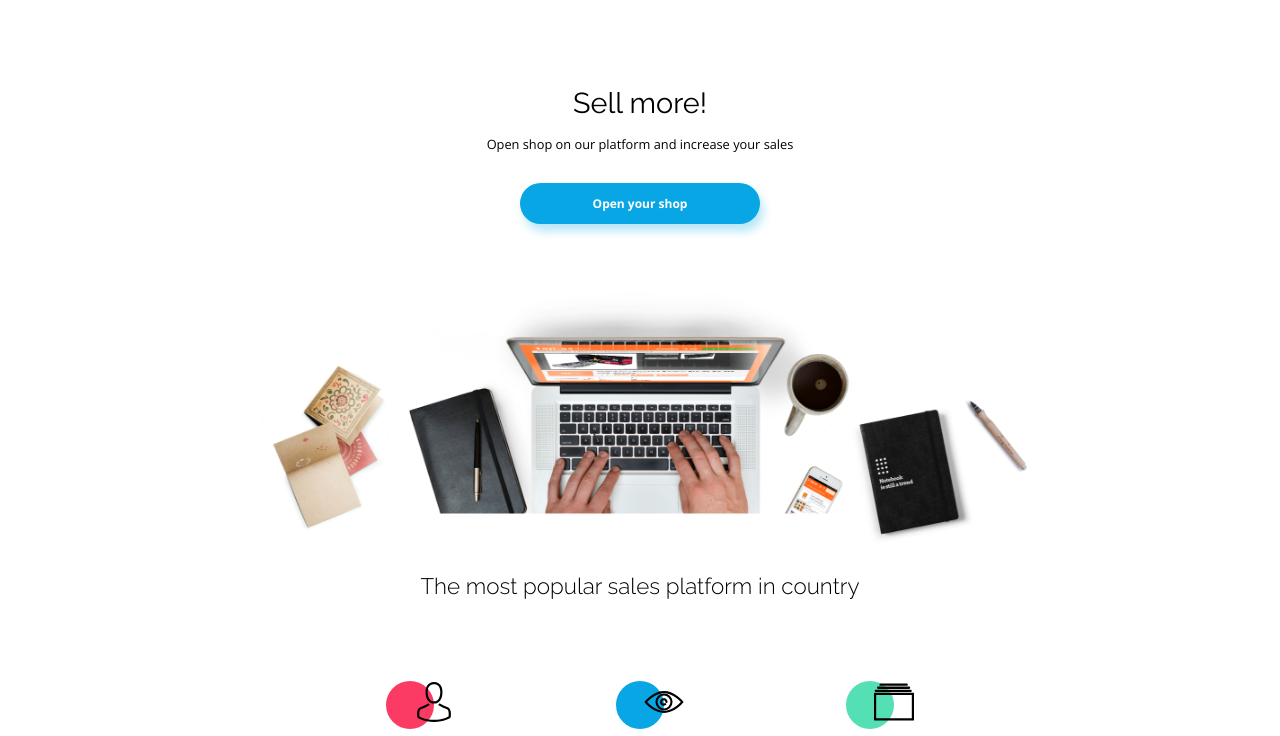
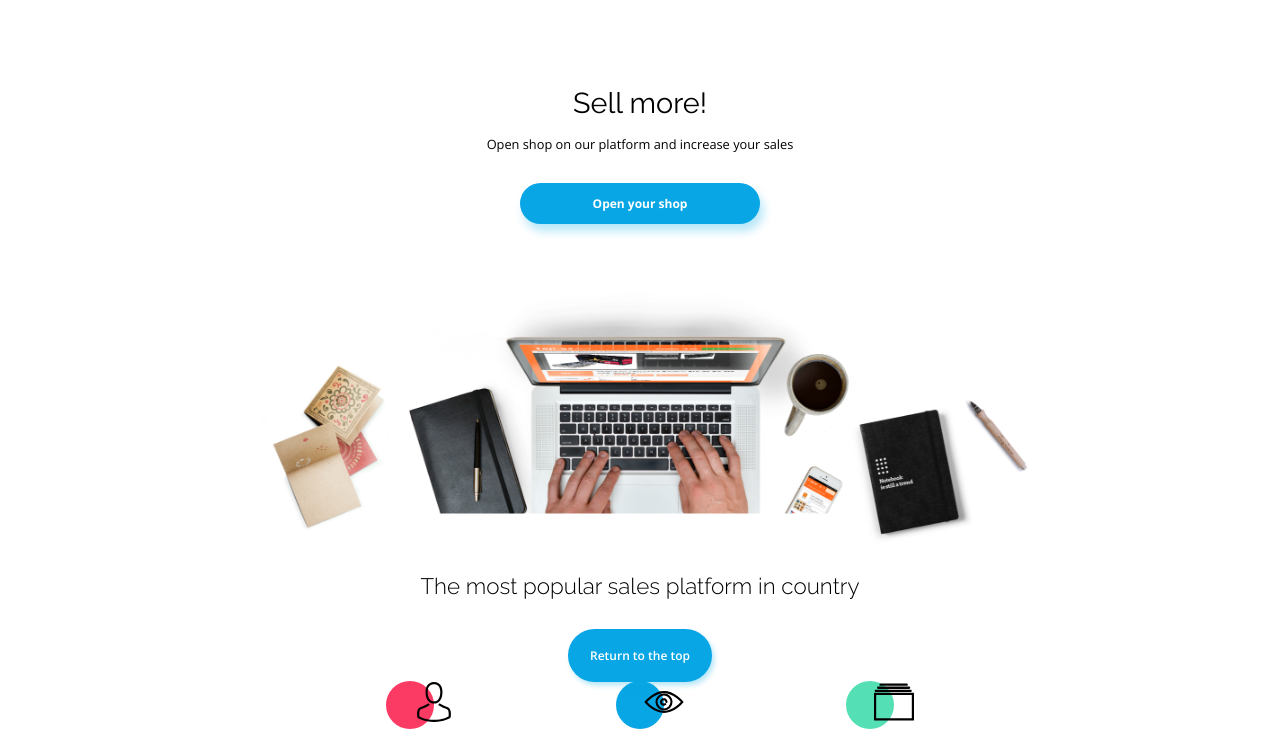
Before and after one commit to Joan266/Oxygen_shop, a website: page index.html in a window 1280 px wide. Shown: the part 62-798 px from the top of the page. Drawn offline with nearby package versions, Linux system fonts and the light colour scheme.

Commit message:
added scroll to top button

```diff
--- a/index.html
+++ b/index.html
@@ -202,6 +202,7 @@
         <img class="footer__media__img" src="./public/svg/facebook.svg" alt="facebook icon"><img/>
       </div>
     </footer>
+    <div class="scroll-top disabled"><button class="scroll-top__button">Return to the top</button></div>
     <script src="./script.js"></script>
   </body>
 </html>
--- a/script.js
+++ b/script.js
@@ -3,6 +3,7 @@ const headerMenuImg = document.querySelector('.header__menu__img');
 const headerDropdown = document.querySelector('.header__dropdown');
 const header = document.querySelector('.header');
 const percentageScroller = document.querySelector('.percentage-scroller');
+const scrollTopButton = document.querySelector('.scroll-top__button');
 
 function toggleDropdown(headerDropdown, header) {
   headerDropdown.classList.toggle('disabled');
@@ -23,15 +24,35 @@ function setPercentageScrollBar(scrollPercentage, percentageScroller) {
   percentageScroller.style.width = scrollPercentage + '%';
 }
 
+function handleScrollTopButtonOpacity(scrollPercentage, scrollTopButton) {
+  if(scrollPercentage < 95){
+    scrollTopButton.style.opacity = 0;
+  }else {
+    scrollTopButton.style.opacity = 1;
+  }
+}
+
+function handleScrollToTop() {
+  window.scrollTo({
+    top: 0,
+    behavior: 'smooth'
+  });
+}
+
+
 headerMenu.addEventListener('click', function() {
   toggleDropdown(headerDropdown, header);
   switchMenuIcon(headerMenuImg);
+});
+
+scrollTopButton.addEventListener('click', function() {
+  handleScrollToTop();
 });
 
 document.addEventListener('scroll', function() {
   const maxScroll = document.documentElement.scrollHeight - window.innerHeight;
   const scrollPosition = document.documentElement.scrollTop;
   const scrollPercentage = Math.floor((scrollPosition/maxScroll) * 100);
-
+  handleScrollTopButtonOpacity(scrollPercentage, scrollTopButton)
   setPercentageScrollBar(scrollPercentage, percentageScroller)
 });
--- a/styles.scss
+++ b/styles.scss
@@ -34,3 +34,35 @@ main {
   z-index: 3;
   transition: width 0.3s ease;
 }
+.scroll-top {
+  display: flex;
+  justify-content: center;
+  position: fixed;
+  bottom: 7%;
+  left: 0;
+  width: 100%;
+  z-index: 3;
+  &__button {
+    display: block;
+    font-weight: 600;
+    border-radius: 2.5em;
+    font-family: $font-OpenSans;
+    color: white;
+    background-color: $primary-blue;
+    box-shadow: 0.2em 0.3em 0.4em 0 $secondary-blue;
+    border: none;
+    font-size: 0.75rem;
+    padding: 1.5em 0;
+    max-width: 9rem;
+    width: 60%;
+    transition: opacity 0.6s ease;
+    @media only screen and (min-width: 1000px) {
+      cursor: pointer;
+      transition: background-color 0.3s;
+      &:hover {
+        background-color: $tertiary-blue;
+      }
+    }
+
+  }
+}
--- a/styles/header.scss
+++ b/styles/header.scss
@@ -58,7 +58,7 @@
         font-weight: 700;
         font-size: 0.55rem;
         color: $primary-grey;
-        letter-spacing: 0.1rem;
+        letter-spacing: 0.15rem;
       }
     }
     &:after {
```
Also changed, not shown: styles.css, styles/header.css, 2 other files.
